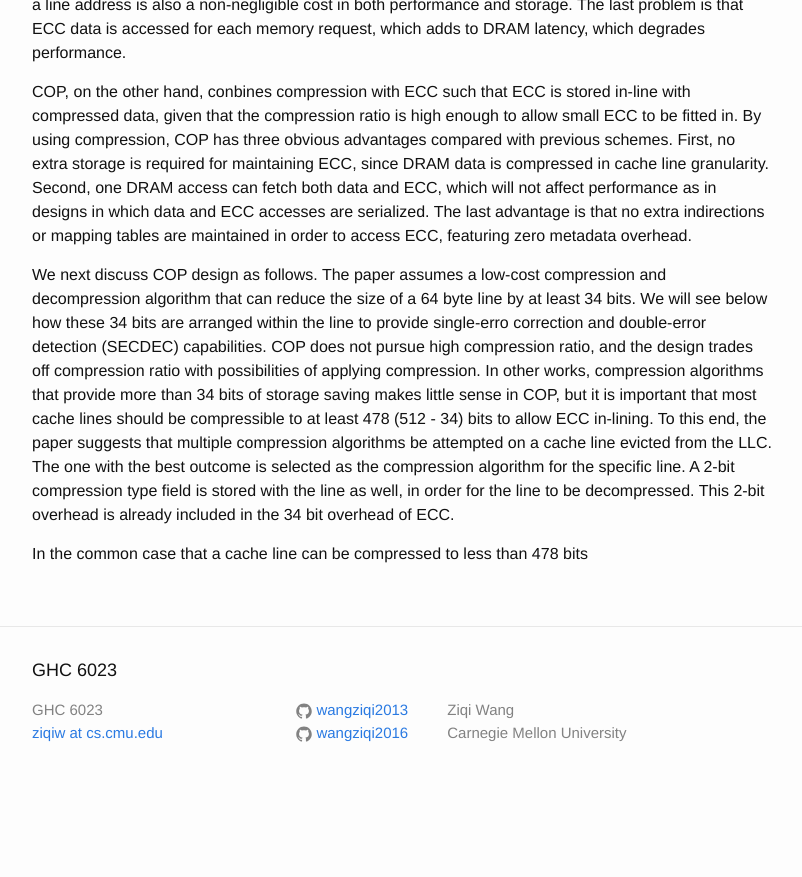
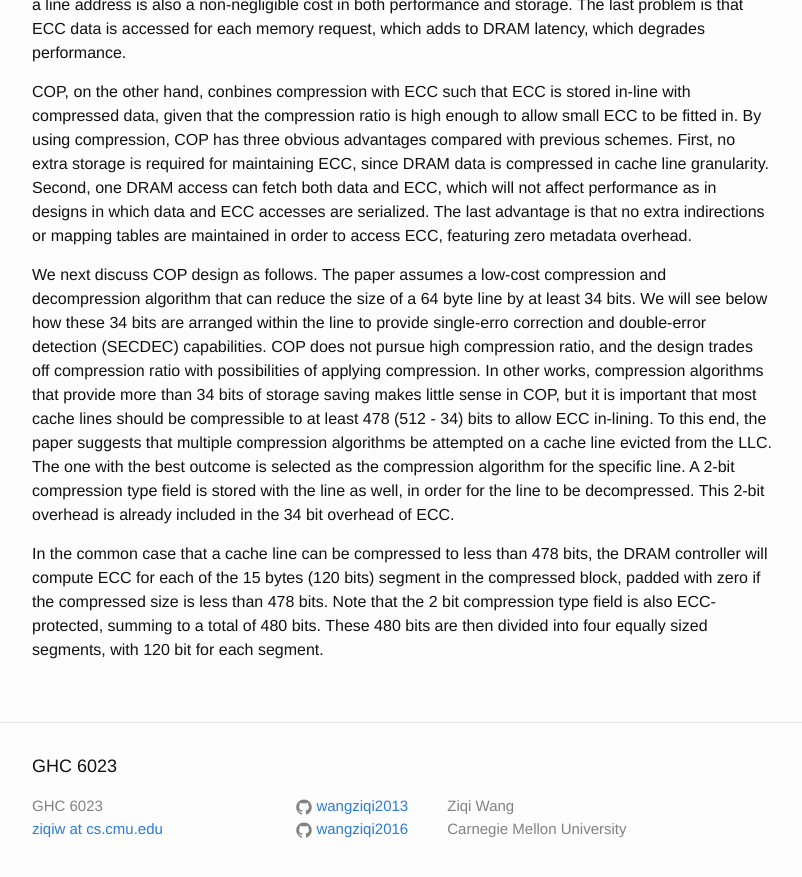
Before and after one commit to wangziqi2013/wangziqi2013.github.io, a Jekyll site: the page built from _posts/2020-06-08-cop.markdown, in a window 1280 px wide and 900 px high, scrolled down 739 px. Shown: the top 877 px of the window, without its empty margins (238-1040 px from the left). Built offline with Jekyll 4.4.1, drawn with Linux system fonts in a browser that asks for light colours; before the commit the page ends 1543 px from its top, so only the background shows below that.

Commit message:
Adding compression

```diff
--- a/_posts/2020-06-08-cop.markdown
+++ b/_posts/2020-06-08-cop.markdown
@@ -42,4 +42,7 @@ that multiple compression algorithms be attempted on a cache line evicted from t
 selected as the compression algorithm for the specific line. A 2-bit compression type field is stored with the line
 as well, in order for the line to be decompressed. This 2-bit overhead is already included in the 34 bit overhead of ECC.
 
-In the common case that a cache line can be compressed to less than 478 bits
+In the common case that a cache line can be compressed to less than 478 bits, the DRAM controller will compute ECC
+for each of the 15 bytes (120 bits) segment in the compressed block, padded with zero if the compressed size is less
+than 478 bits. Note that the 2 bit compression type field is also ECC-protected, summing to a total of 480 bits.
+These 480 bits are then divided into four equally sized segments, with 120 bit for each segment.
```
